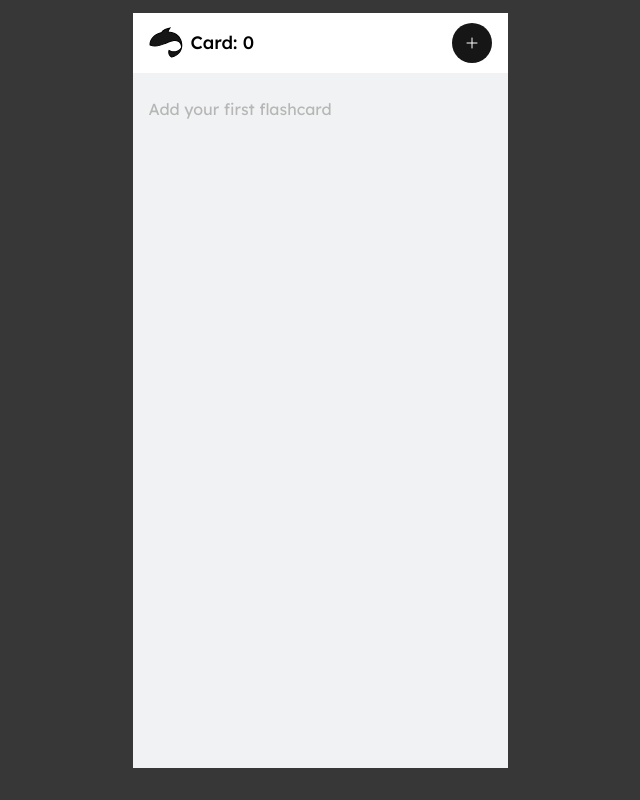
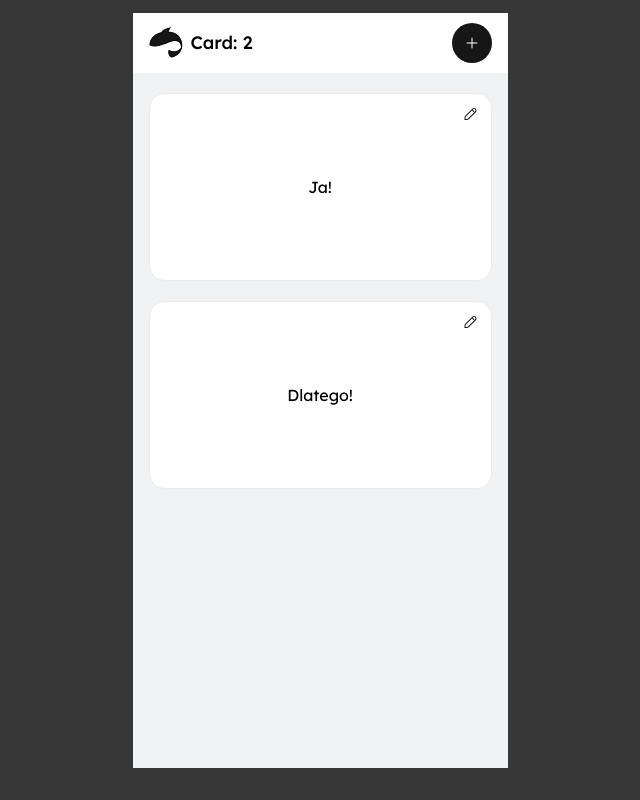
Before and after one commit to paweldowgiallo84/fischkapp, a React (Vite) app: page / in a window 1280 px wide. Shown: the whole page, without its empty margins (320-960 px from the left). Built offline with nearby package versions, Linux system fonts and the light colour scheme.

Commit message:
adding a predefined array

```diff
--- a/src/App.tsx
+++ b/src/App.tsx
@@ -13,8 +13,11 @@ export interface CardData {
 }
 
 function App() {
-
-  const [cards, setCards] = useState<CardData[]>([])
+// pre-constructed board according to the requirements of the task
+  const [cards, setCards] = useState<CardData[]>([
+    {id: 1, cardQuestion: 'Kto?', cardAnswer: 'Ja!'},
+    {id: 2, cardQuestion: 'Dlaczego?', cardAnswer: 'Dlatego!'},
+  ])
   const [isCardAdding, setIsCardAdding] = useState<boolean>(false)
 
   return (
```
